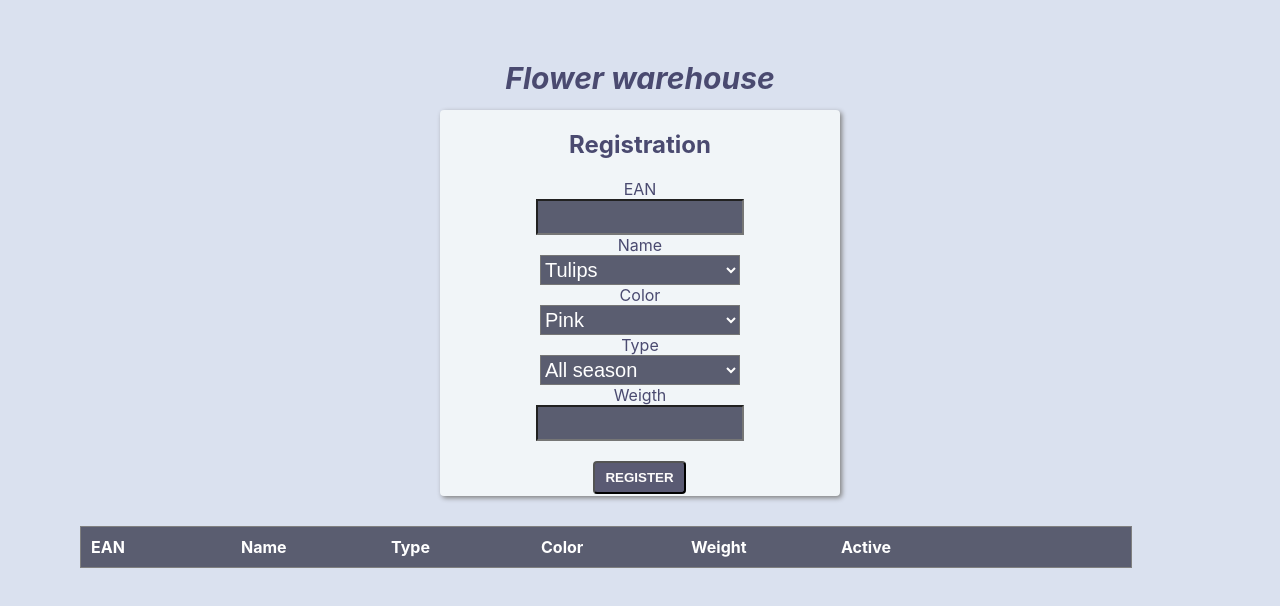
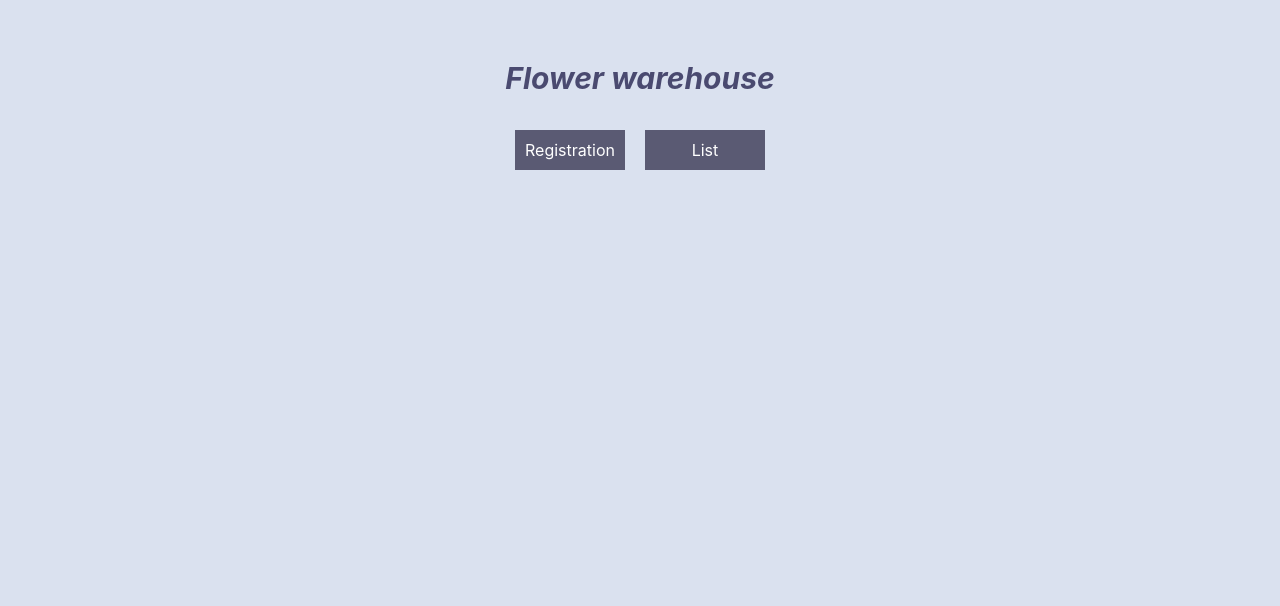
Before and after one commit to lauraMeiz/Warehouse, a React (Create React App) app: page / in a window 1280 px wide. Shown: the top 606 px of the page. Built offline with nearby package versions, Linux system fonts and the light colour scheme.

Commit message:
routes commit

```diff
--- a/package.json
+++ b/package.json
@@ -35,5 +35,8 @@
       "last 1 firefox version",
       "last 1 safari version"
     ]
+  },
+  "devDependencies": {
+    "react-router-dom": "^6.3.0"
   }
 }
--- a/src/App.jsx
+++ b/src/App.jsx
@@ -5,7 +5,7 @@ import Create from "./Components/Create";
 import Edit from "./Components/Edit";
 import Read from "./Components/Read";
 import View from "./Components/View";
-
+import { BrowserRouter, Link, Route, Routes } from "react-router-dom";
 import "./Crud.scss";
 
 function App() {
@@ -91,15 +91,67 @@ function App() {
   return (
     <div className="app">
       <header>Flower warehouse</header>
+      <BrowserRouter>
         <div>
-        <Create create={create}></Create>
+          <div className="list">
+            <Link
+              style={{
+                textDecoration: "none",
+                padding: "10px",
+                backgroundColor: "rgb(90, 90, 115)",
+                color: "white",
+                marginRight: "20px",
+              }}
+              to="/registration"
+            >
+              Registration
+            </Link>
+            <Link
+              style={{
+                textDecoration: "none",
+                padding: "10px",
+                backgroundColor: "rgb(90, 90, 115)",
+                color: "white",
+                width: "100px",
+                textAlign: "center",
+              }}
+              to="/list"
+            >
+              List
+            </Link>
+          </div>
+          <Routes>
+            {/* <Route path="/" element={<Create create={create}></Create>}></Route> */}
+            <Route
+              path="/registration"
+              element={<Create create={create}></Create>}
+            ></Route>
+
+            <Route
+              path="/list"
+              element={
                 <Read
                   deleteA={deleteA}
                   products={products}
                   getView={getView}
                   show={show}
                 ></Read>
-
+              }
+            ></Route>
+            {/* <Create create={create}></Create>
+            <Read
+              deleteA={deleteA}
+              products={products}
+              getView={getView}
+              show={show}
+            ></Read> */}
+          </Routes>
+          {/* <Read
+            deleteA={deleteA}
+            products={products}
+            getView={getView}
+            show={show}
+          ></Read> */}
           {view ? (
             <View
               getView={getView}
@@ -111,6 +163,7 @@ function App() {
             <Edit edit={edit} products={getProduct()} cancel={cancel}></Edit>
           ) : null}
         </div>
+      </BrowserRouter>
     </div>
   );
 }
--- a/src/Components/Create.jsx
+++ b/src/Components/Create.jsx
@@ -62,6 +62,7 @@ function Create({ create }) {
             <input
               type="text"
               value={EAN}
+              placeholder="Enter new EAN"
               onChange={(e) => handleInput(e, "EAN")}
             ></input>
             <label>Name</label>
--- a/src/Crud.scss
+++ b/src/Crud.scss
@@ -71,6 +71,17 @@
     margin-top: 20px;
     color: rgb(253, 251, 251);
     font-weight: bolder;
+  }
+  .list {
+    display: flex;
+    flex-direction: row;
+    align-items: center;
+    justify-content: center;
+    margin: 20px;
+    text-decoration: none;
+  }
+  Link {
+    text-decoration: none;
   }
   .buttons {
     display: flex;
```
Also changed, not shown: 1 other file (tests, documents, lock files or other folders). Lines whose indentation alone changed are shown as unchanged.
